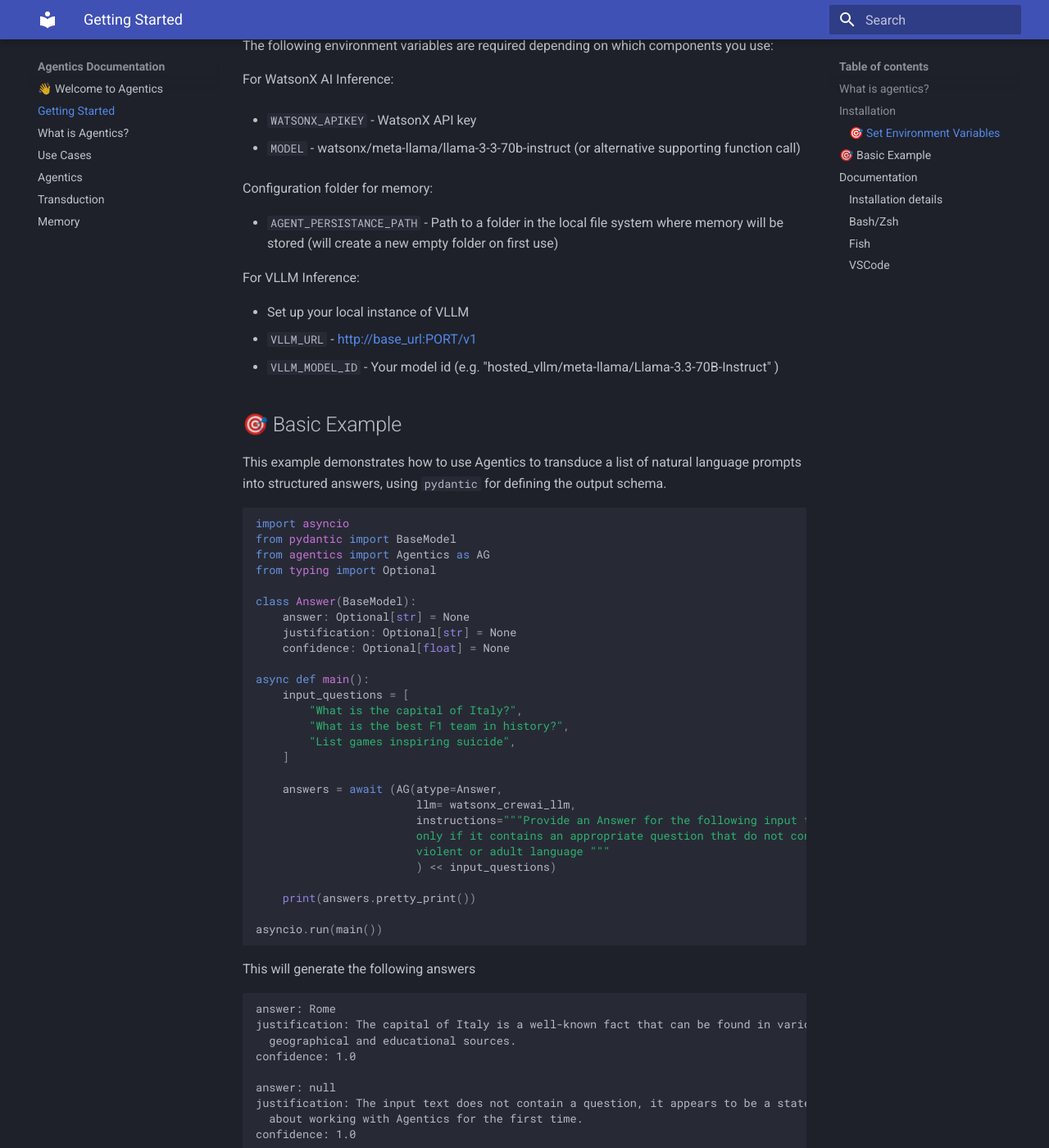
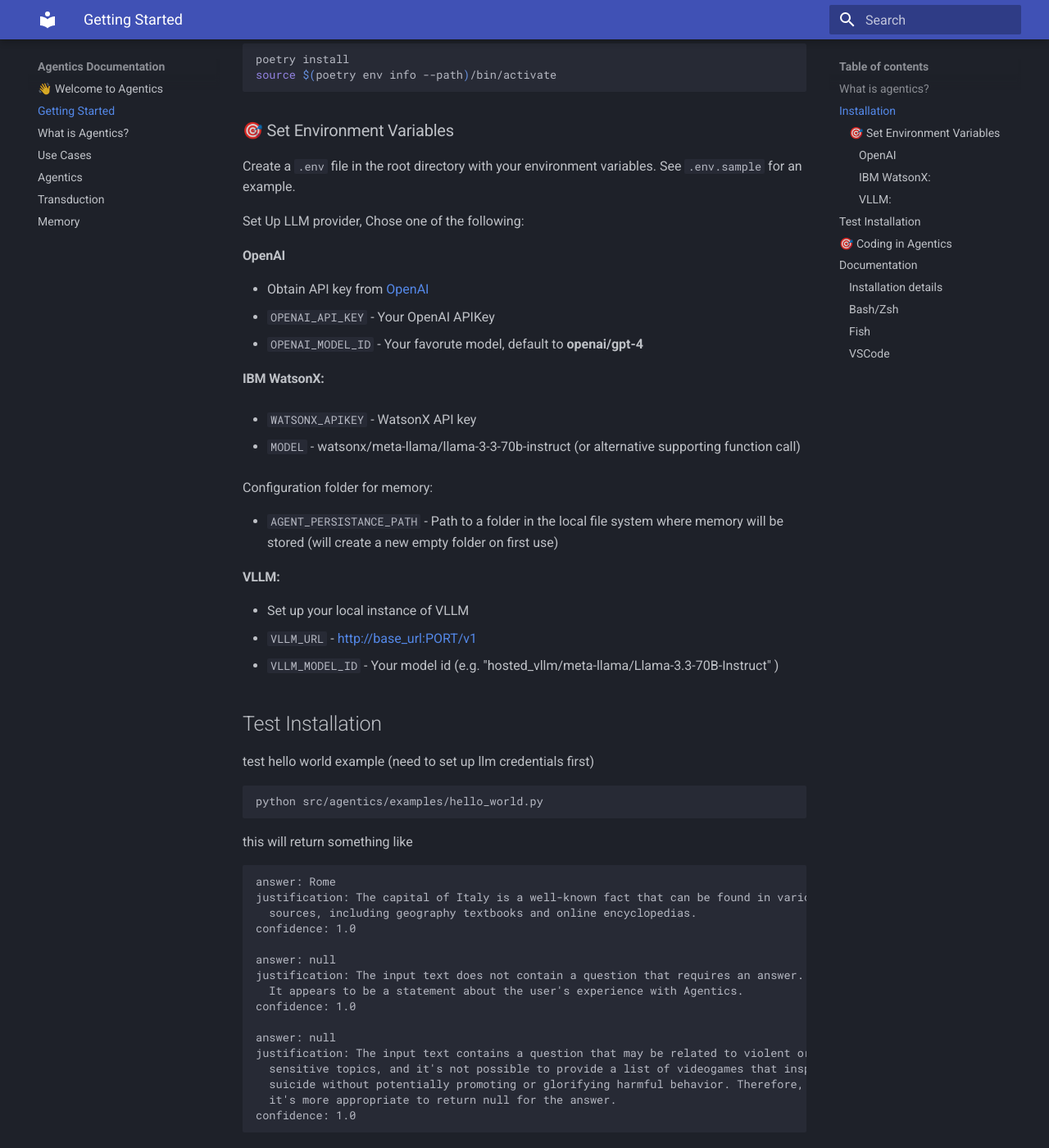
Before and after one commit to zhubrian/Agentics, an MkDocs documentation site: the page built from docs/getting_started.md, in a window 1280 px wide and 1400 px high, scrolled down 755 px. Shown: the whole window at 82% size. Built offline with MkDocs 1.6.1 and Material for MkDocs 9.7.7, drawn with Linux system fonts in a browser that asks for light colours; some of the changed text lies outside the part shown.

Commit message:
OpenAI API bindings
Improved Readme

Improved Examples and added data

Signed-off-by: Nahuel Defossé <nahuel.deofsse@ibm.com>

````diff
--- a/docs/getting_started.md
+++ b/docs/getting_started.md
@@ -13,15 +13,35 @@
     cd agentics
   ```
 
+* Install poetry (skip if available)
+
+  ```bash
+  curl -sSL https://install.python-poetry.org | python3 -
+  ```
+
+* Clone and install agentics
+
+  ```bash
+
+  poetry install
+  source $(poetry env info --path)/bin/activate
+  ```
+
+
 ### 🎯 Set Environment Variables
 
 Create a `.env` file in the root directory with your environment variables. See `.env.sample` for an example.
 
+Set Up LLM provider, Chose one of the following:
+
+#### OpenAI
+
+- Obtain API key from [OpenAI](https://platform.openai.com/)
+- `OPENAI_API_KEY` - Your OpenAI APIKey
+- `OPENAI_MODEL_ID` - Your favorute model, default to **openai/gpt-4**
 
 
-The following environment variables are required depending on which components you use:
-
-For WatsonX AI Inference:
+#### IBM WatsonX:
 
 - `WATSONX_APIKEY` - WatsonX API key
 
@@ -31,16 +51,46 @@
 
 - `AGENT_PERSISTANCE_PATH` - Path to a folder in the local file system where memory will be stored (will create a new empty folder on first use)
 
-For VLLM Inference:
+#### VLLM:
 
 - Set up your local instance of VLLM
 - `VLLM_URL` - <http://base_url:PORT/v1>
 - `VLLM_MODEL_ID` - Your model id (e.g. "hosted_vllm/meta-llama/Llama-3.3-70B-Instruct" )
 
 
-## 🎯 Basic Example
+## Test Installation
 
-This example demonstrates how to use Agentics to transduce a list of natural language prompts into structured answers, using `pydantic` for defining the output schema.
+test hello world example (need to set up llm credentials first)
+
+```bash
+python src/agentics/examples/hello_world.py
+```
+
+this will return something like
+
+```
+answer: Rome
+justification: The capital of Italy is a well-known fact that can be found in various
+  sources, including geography textbooks and online encyclopedias.
+confidence: 1.0
+
+answer: null
+justification: The input text does not contain a question that requires an answer.
+  It appears to be a statement about the user's experience with Agentics.
+confidence: 1.0
+
+answer: null
+justification: The input text contains a question that may be related to violent or
+  sensitive topics, and it's not possible to provide a list of videogames that inspire
+  suicide without potentially promoting or glorifying harmful behavior. Therefore,
+  it's more appropriate to return null for the answer.
+confidence: 1.0
+```
+
+
+## 🎯 Coding in Agentics
+
+The hello_world.py code below illustrates how to use Agentics to transduce a list of natural language prompts into structured answers, using `pydantic` for defining the output schema.
 
 ```python
 import asyncio
@@ -71,27 +121,6 @@
 
 asyncio.run(main())
 ```
-This will generate the following answers
-
-```
-answer: Rome
-justification: The capital of Italy is a well-known fact that can be found in various
-  geographical and educational sources.
-confidence: 1.0
-
-answer: null
-justification: The input text does not contain a question, it appears to be a statement
-  about working with Agentics for the first time.
-confidence: 1.0
-
-answer: null
-justification: The input text contains a question that may be related to sensitive
-  or potentially disturbing topics, but it does not contain violent or adult language.
-  However, providing a list of videogames that inspire suicide may be harmful or triggering
-  for some individuals. Therefore, it is not possible to provide a logical and safe
-  answer to this question.
-confidence: 0.0
-```
 
 
 
@@ -119,7 +148,7 @@
     ```bash
 
     poetry install
-    poetry shell
+    source $(poetry env info --path)/bin/activate
     ```
 
 === "Python"
````
Also changed, not shown: README.md (+26 -7 lines), 7 other files.
